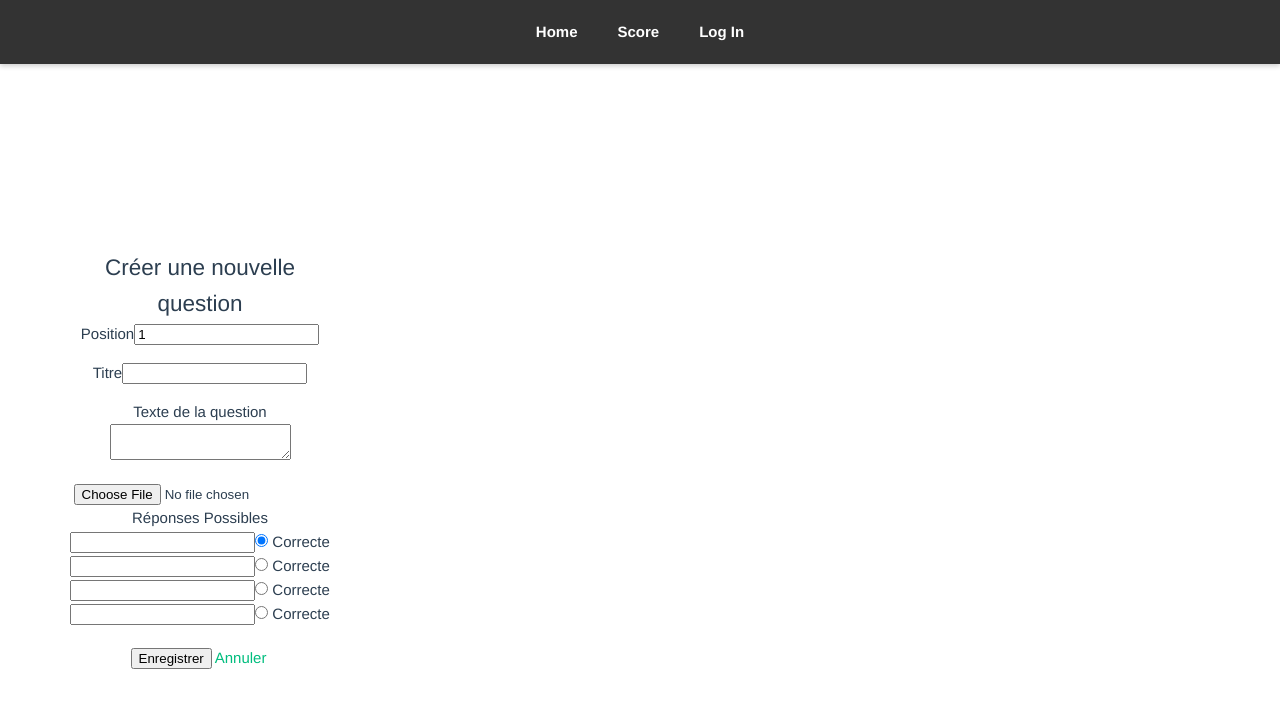
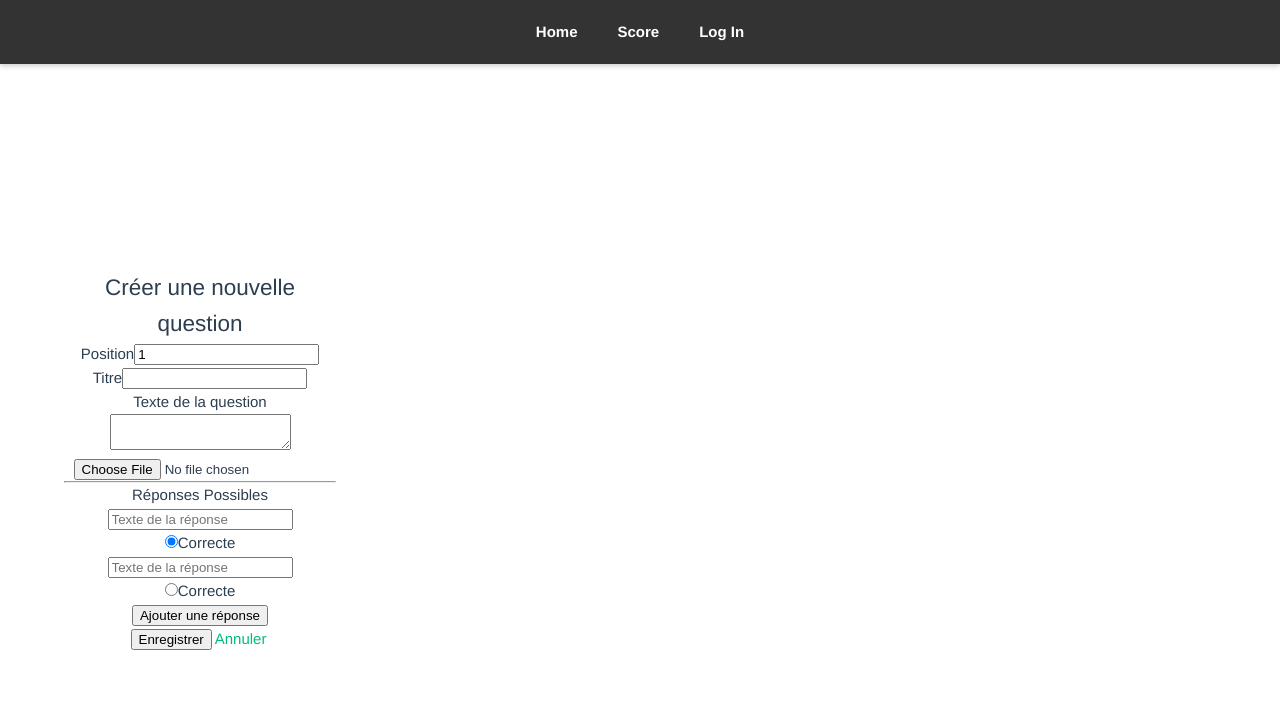
Before and after one commit to Prauwer/Quiz_app_ESIEE, a Vue app in the folder quiz-ui/: page /admin/edit/new in a window 1280 px wide. Shown: the top 708 px of the page. Built offline with nearby package versions, Linux system fonts and the light colour scheme; the HTML template or start-up script is replaced by a standard one.

Commit message:
question edition overhaul

```diff
--- a/quiz-ui/src/components/admin/QuestionEdition.vue
+++ b/quiz-ui/src/components/admin/QuestionEdition.vue
@@ -1,77 +1,114 @@
 <template>
-  <div class="edition-form">
-    <h2>{{ isEditing ? 'Modifier la question' : 'Créer une nouvelle question' }}</h2>
+  <div class="container mt-4 edition-form">
+    <h2>{{ isEditing ? "Modifier la question" : "Créer une nouvelle question" }}</h2>
 
     <form @submit.prevent="saveQuestion" v-if="localQuestion">
-      <div class="form-group">
-        <label>Position</label>
-        <input type="number" v-model="localQuestion.position" required />
+      <div class="mb-3">
+        <label for="position" class="form-label">Position</label>
+        <input
+          id="position"
+          type="number"
+          class="form-control"
+          v-model.number="localQuestion.position"
+          required
+          min="1"
+        />
       </div>
-      <div class="form-group">
-        <label>Titre</label>
-        <input type="text" v-model="localQuestion.title" required />
+      <div class="mb-3">
+        <label for="title" class="form-label">Titre</label>
+        <input id="title" type="text" class="form-control" v-model="localQuestion.title" required />
       </div>
-      <div class="form-group">
-        <label>Texte de la question</label>
-        <textarea v-model="localQuestion.text"></textarea>
-      </div>
-      <ImageUpload @file-change="imageFileChangedHandler" :fileDataUrl="imageAsb64" />
-      <!-- <div class="form-group">
-        <label>Image (URL)</label>
-        <input type="text" v-model="localQuestion.image" />
-      </div> -->
-
-      <div class="form-group">
-        <label>Réponses Possibles</label>
-        <div v-for="(answer, index) in localQuestion.possibleAnswers" :key="index">
-          <input type="text" v-model="answer.text" required />
-          <label>
-            <input type="radio" :value="index" v-model="correctAnswerIndex" name="correctAnswer" />
-            Correcte
-          </label>
-        </div>
+      <div class="mb-3">
+        <label for="text" class="form-label">Texte de la question</label>
+        <textarea id="text" class="form-control" v-model="localQuestion.text"></textarea>
       </div>
 
-      <div class="form-actions">
-        <button type="submit">Enregistrer</button>
-        <router-link to="/admin" class="button-cancel">Annuler</router-link>
+      <div class="mb-3">
+        <ImageUpload @file-change="imageFileChangedHandler" :fileDataUrl="imageAsb64" />
+      </div>
+
+      <hr class="my-4" />
+
+      <div class="mb-3">
+        <label class="form-label">Réponses Possibles</label>
+        <div
+          v-for="(answer, index) in localQuestion.possibleAnswers"
+          :key="index"
+          class="input-group mb-2"
+        >
+          <input
+            type="text"
+            class="form-control"
+            v-model="answer.text"
+            required
+            placeholder="Texte de la réponse"
+          />
+          <div class="input-group-text">
+            <input
+              class="form-check-input mt-0"
+              type="radio"
+              :value="index"
+              v-model="correctAnswerIndex"
+              :name="'correctAnswer' + index"
+            />
+            <label class="ms-2">Correcte</label>
+          </div>
+          <button
+            type="button"
+            @click="removeAnswer(index)"
+            class="btn btn-outline-danger"
+            v-if="localQuestion.possibleAnswers.length > 2"
+          >
+            Supprimer
+          </button>
+        </div>
+        <button type="button" @click="addAnswer" class="btn btn-success mt-2">
+          Ajouter une réponse
+        </button>
+      </div>
+
+      <div class="mt-4">
+        <button type="submit" class="btn btn-primary">Enregistrer</button>
+        <router-link to="/admin" class="btn btn-secondary ms-2">Annuler</router-link>
       </div>
     </form>
   </div>
 </template>
 
 <script setup>
-import { ref, onMounted, computed, watch } from 'vue';
-import { useRoute, useRouter } from 'vue-router';
-import quizApiService from '@/services/QuizApiService.js';
-import ImageUpload from '@/components/admin/ImageUpload.vue';
+import { ref, onMounted, computed, watch } from "vue";
+import { useRoute, useRouter } from "vue-router";
+import quizApiService from "@/services/QuizApiService.js";
+import ImageUpload from "@/components/admin/ImageUpload.vue";
 
 const route = useRoute();
 const router = useRouter();
-// "Copie locale" de la question pour pouvoir la modifier dans le formulaire
 const localQuestion = ref(null);
-// Détermine si on est en mode édition ou création
-const isEditing = computed(() => route.params.id !== 'new');
+const isEditing = computed(() => route.params.id !== "new");
 const correctAnswerIndex = ref(0);
-
-// Variable pour stocker l'image en base64
-const imageAsb64 = ref('');
+const imageAsb64 = ref("");
 
 onMounted(async () => {
   if (isEditing.value) {
     const questionId = parseInt(route.params.id);
     const response = await quizApiService.getQuestionById(questionId);
     localQuestion.value = response.data;
-    correctAnswerIndex.value = localQuestion.value.possibleAnswers.findIndex((a) => a.isCorrect);
+    imageAsb64.value = response.data.image;
+    const foundIndex = localQuestion.value.possibleAnswers.findIndex((a) => a.isCorrect);
+    correctAnswerIndex.value = foundIndex !== -1 ? foundIndex : 0;
   } else {
-    // Mode création : on initialise un objet question vide
+    // Mode création : on initialise un objet question avec 2 réponses par défaut
     localQuestion.value = {
       position: 1,
-      title: '',
-      text: '',
-      image: '',
-      possibleAnswers: [{ text: '' }, { text: '' }, { text: '' }, { text: '' }],
+      title: "",
+      text: "",
+      image: "",
+      possibleAnswers: [
+        { text: "", isCorrect: true },
+        { text: "", isCorrect: false },
+      ],
     };
+    correctAnswerIndex.value = 0;
   }
 });
 
@@ -83,20 +120,48 @@ watch(correctAnswerIndex, (newIndex) => {
   }
 });
 
+function addAnswer() {
+  localQuestion.value.possibleAnswers.push({ text: "", isCorrect: false });
+}
+
+function removeAnswer(indexToRemove) {
+  // Empêche de supprimer s'il ne reste que 2 réponses
+  if (localQuestion.value.possibleAnswers.length <= 2) {
+    alert("Une question doit avoir au moins deux réponses possibles.");
+    return;
+  }
+
+  // Si on supprime la réponse actuellement correcte, on met la première comme correcte par défaut
+  if (correctAnswerIndex.value === indexToRemove) {
+    correctAnswerIndex.value = 0;
+  } else if (correctAnswerIndex.value > indexToRemove) {
+    // Si on supprime une réponse avant la réponse correcte, on décale l'index
+    correctAnswerIndex.value--;
+  }
+
+  localQuestion.value.possibleAnswers.splice(indexToRemove, 1);
+}
+
 async function saveQuestion() {
+  if (!localQuestion.value) return;
+
+  // Assurer que les valeurs isCorrect sont à jour avant l'envoi
+  localQuestion.value.possibleAnswers.forEach((answer, index) => {
+    answer.isCorrect = index === correctAnswerIndex.value;
+  });
+
+  // Assurer que l'image est bien dans l'objet envoyé
+  localQuestion.value.image = imageAsb64.value;
+
   try {
-    // Met à jour la propriété isCorrect avant l'envoi
-    localQuestion.value.possibleAnswers.forEach((answer, index) => {
-      answer.isCorrect = index === correctAnswerIndex.value;
-    });
-
     if (isEditing.value) {
       await quizApiService.updateQuestion(localQuestion.value.id, localQuestion.value);
     } else {
       await quizApiService.createQuestion(localQuestion.value);
     }
-    router.push('/admin');
+    router.push("/admin");
   } catch (error) {
+    console.error("Erreur lors de l'enregistrement:", error);
     alert("L'enregistrement a échoué.");
   }
 }
@@ -107,20 +172,9 @@ function imageFileChangedHandler(b64String) {
 </script>
 
 <style scoped>
+/* Le style est maintenant géré par Bootstrap. Ce bloc peut être gardé pour des ajustements spécifiques. */
 .edition-form {
-  max-width: 600px;
+  max-width: 800px;
   margin: auto;
 }
-.form-group {
-  margin-bottom: 15px;
-}
-.proposition-group {
-  display: flex;
-  align-items: center;
-  gap: 10px;
-  margin-bottom: 5px;
-}
-.form-actions {
-  margin-top: 20px;
-}
 </style>
```
